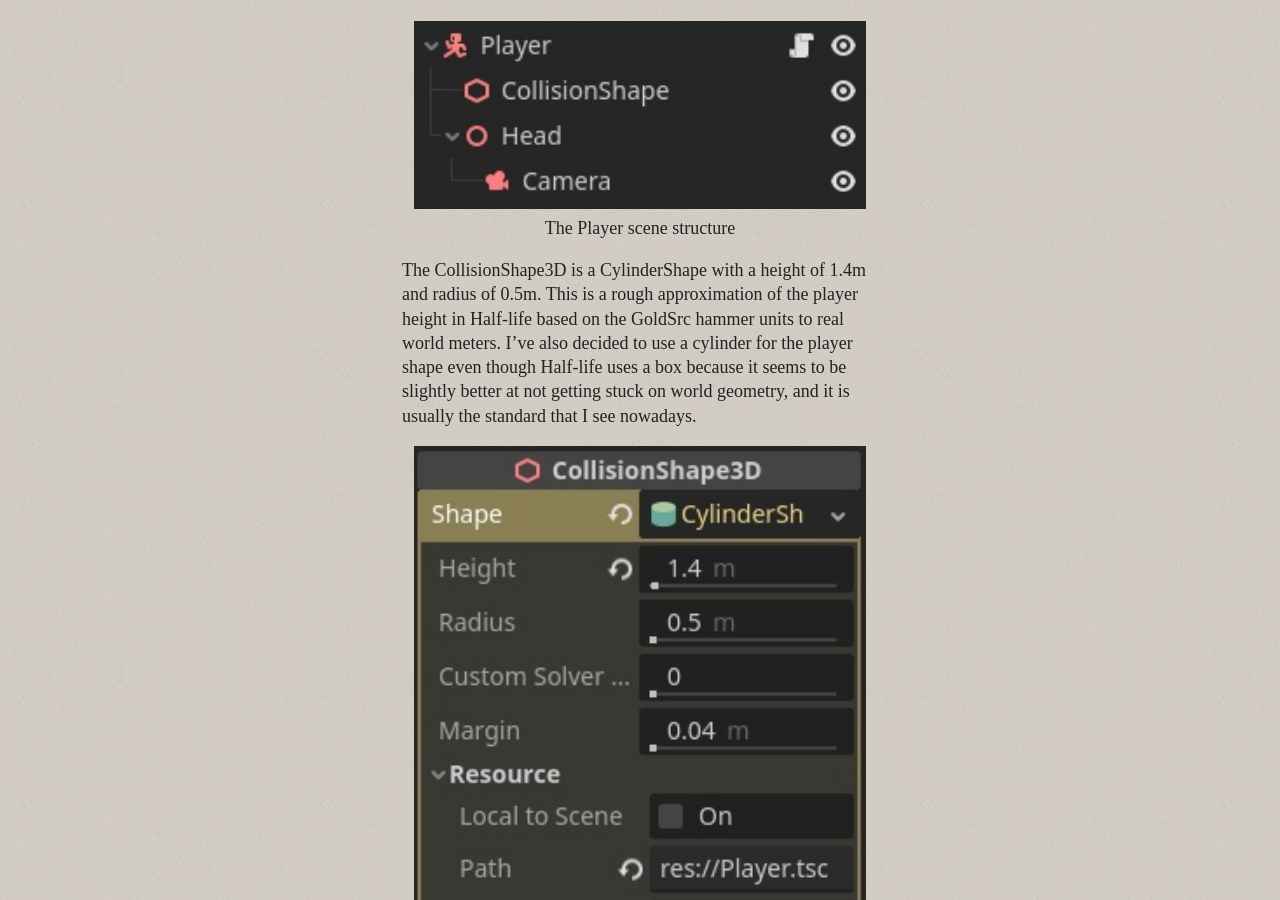
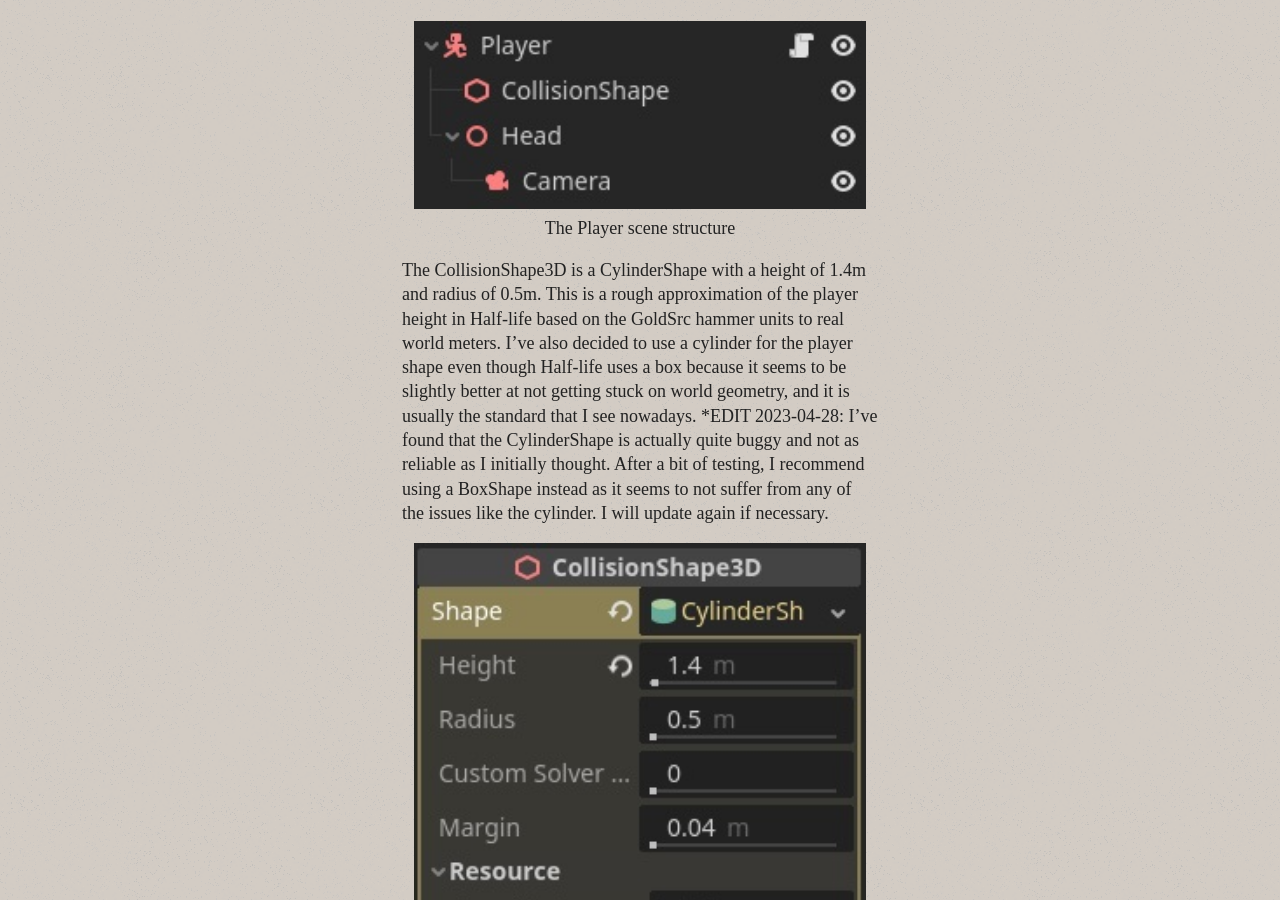
Before and after one commit to errormine/aneacsu.com, a Jekyll site: the page built from _posts/2023-04-09-quake-movement-godot.md, in a window 1280 px wide and 900 px high, scrolled down 989 px. Built offline with Jekyll 4.4.1, drawn with Linux system fonts in a browser that asks for light colours; some web fonts are replaced.

Commit message:
Update 2023-04-09-quake-movement-godot.md

```diff
--- a/_posts/2023-04-09-quake-movement-godot.md
+++ b/_posts/2023-04-09-quake-movement-godot.md
@@ -21,6 +21,7 @@ First, we need to set up our Player scene. It is just a CharacterController3D wi
 </figure>
 
 The CollisionShape3D is a CylinderShape with a height of 1.4m and radius of 0.5m. This is a rough approximation of the player height in Half-life based on the GoldSrc hammer units to real world meters. I've also decided to use a cylinder for the player shape even though Half-life uses a box because it seems to be slightly better at not getting stuck on world geometry, and it is usually the standard that I see nowadays.
+*EDIT 2023-04-28: I've found that the CylinderShape is actually quite buggy and not as reliable as I initially thought. After a bit of testing, I recommend using a BoxShape instead as it seems to not suffer from any of the issues like the cylinder. I will update again if necessary.
 
 <figure>
     <img src="/assets/images/qm-collisionshape3d.jpg" alt="">
```
